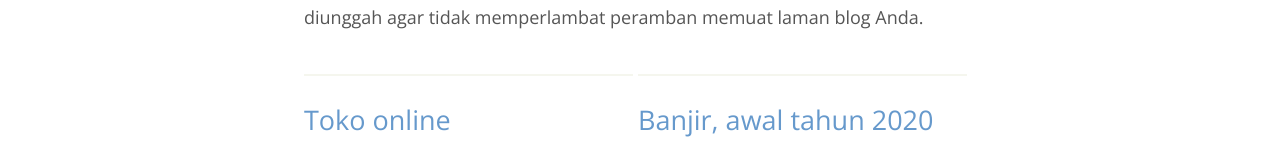
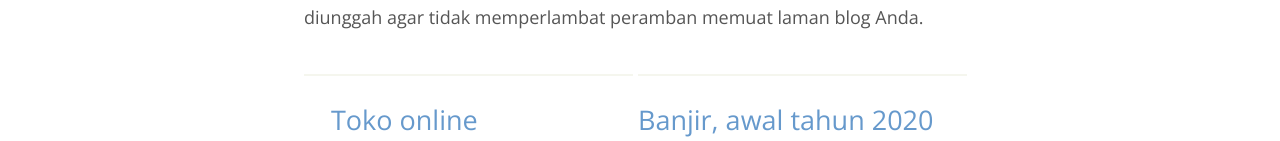
Before and after one commit to krhmwn/krhmwn, a Jekyll site: the page built from index.html, in a window 1280 px wide. Shown: the part 511-652 px from the top of the page. Built offline with Jekyll 4.4.1, drawn with Linux system fonts in a browser that asks for light colours.

Commit message:
update v.1.0.21

```diff
--- a/assets/css/main.css
+++ b/assets/css/main.css
@@ -193,7 +193,7 @@ padding: 0.25em 0;
 border-top: 0 none;
 }
 
-.post li:last-child {
+.post li:nth-child(2n+0) {
 padding-left: 0;
 }
 
@@ -231,7 +231,7 @@ display:inline-block;
 vertical-align:top
 }
 
-.post li:last-child {
+.post li:nth-child(2n+0) {
 padding-left: 1.5em;
 }
 
```
